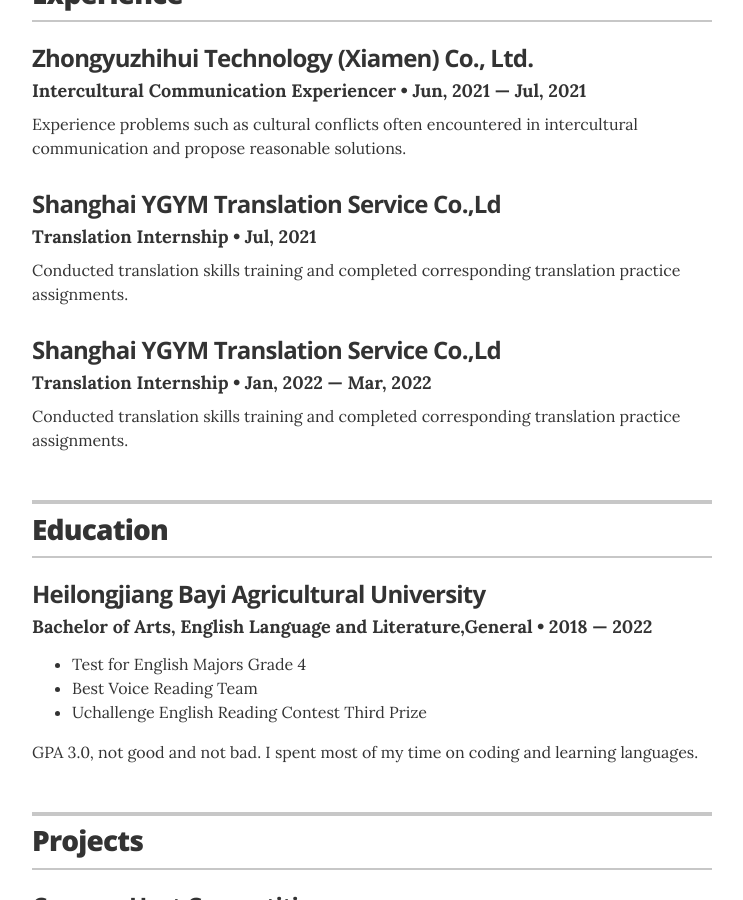
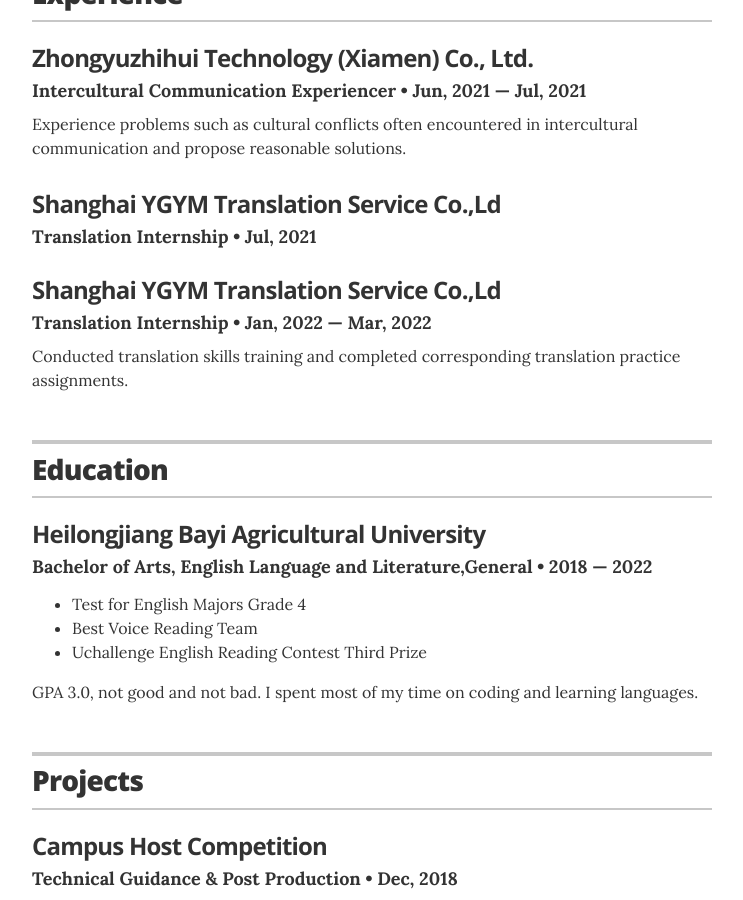
Before and after one commit to vfanghao/fanghao.me, a Jekyll site: the page built from index.html, in a window 1280 px wide and 900 px high, scrolled down 529 px. Shown: the whole window, without its empty margins (268-1011 px from the left). Built offline with Jekyll 4.4.1, drawn with Linux system fonts in a browser that asks for light colours.

Commit message:
Update experience.yml

```diff
--- a/_data/experience.yml
+++ b/_data/experience.yml
@@ -10,7 +10,6 @@
 - company: Shanghai YGYM Translation Service Co.,Ld
   position: Translation Internship
   duration: Jul, 2021
-  summary: Conducted translation skills training and completed corresponding translation practice assignments.
 
 # Translation Internship
 - company: Shanghai YGYM Translation Service Co.,Ld
```
